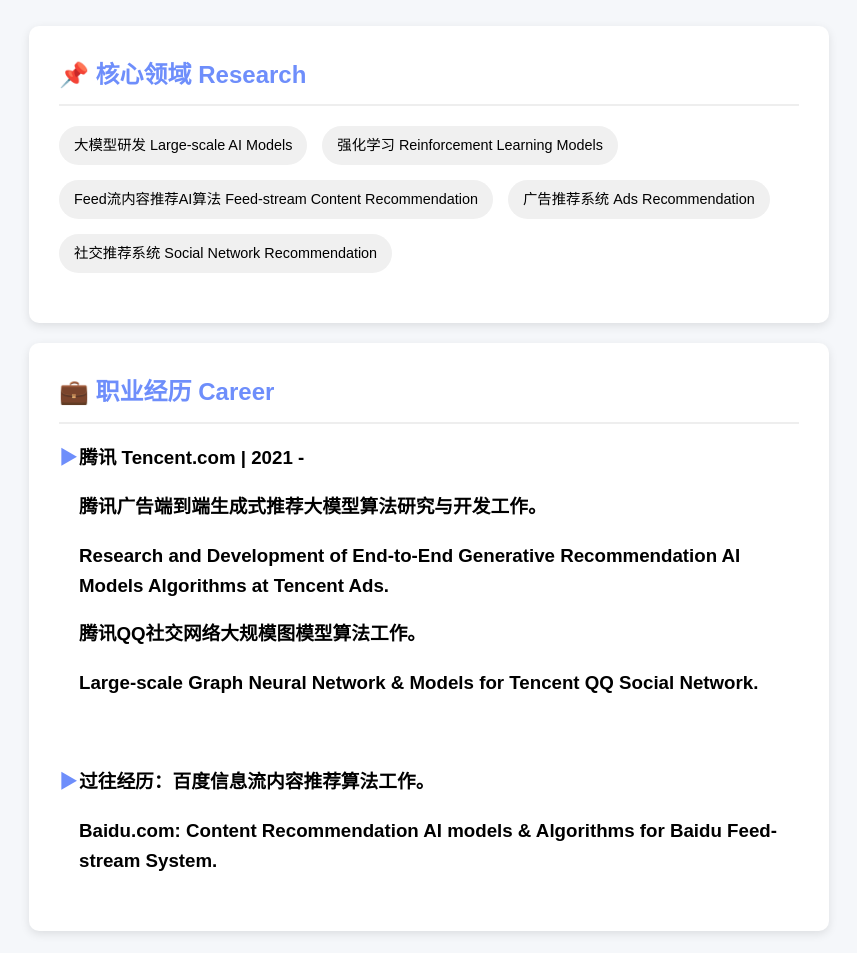
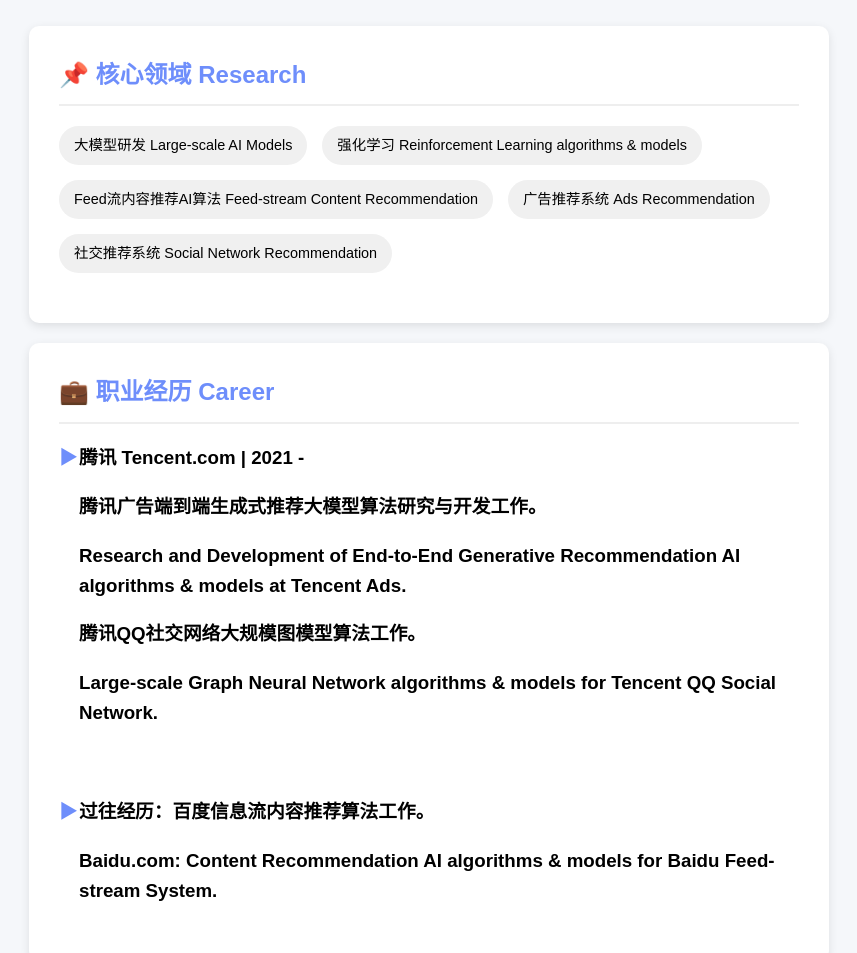
Before and after one commit to xiaoxiong28/whitnyxiong.github.io, a plain HTML site: page index.htm in a window 1280 px wide. Shown: the part 240-1193 px from the top of the page, without its empty margins (211-1068 px from the left). Drawn offline with Linux system fonts and the light colour scheme.

Commit message:
Update index.htm

```diff
--- a/index.htm
+++ b/index.htm
@@ -81,7 +81,7 @@
         <h2>📌 核心领域 Research</h2>
         <div class="skills">
             <span class="skill-tag">大模型研发 Large-scale AI Models</span>
-            <span class="skill-tag">强化学习 Reinforcement Learning Models</span>
+            <span class="skill-tag">强化学习 Reinforcement Learning algorithms & models</span>
             <span class="skill-tag">Feed流内容推荐AI算法 Feed-stream Content Recommendation</span>
             <span class="skill-tag">广告推荐系统 Ads Recommendation</span>
             <span class="skill-tag">社交推荐系统 Social Network Recommendation</span>
@@ -93,13 +93,13 @@
         <div class="experience-item">
             <h3>腾讯 Tencent.com | 2021 - </h3>
             <h3>腾讯广告端到端生成式推荐大模型算法研究与开发工作。</h3>
-            <h3>Research and Development of End-to-End Generative Recommendation AI Models Algorithms at Tencent Ads.</h3>
+            <h3>Research and Development of End-to-End Generative Recommendation AI algorithms & models at Tencent Ads.</h3>
             <h3>腾讯QQ社交网络大规模图模型算法工作。</h3>
-            <h3>Large-scale Graph Neural Network & Models for Tencent QQ Social Network.</h3><br/>
+            <h3>Large-scale Graph Neural Network algorithms & models for Tencent QQ Social Network.</h3><br/>
         </div>
         <div class="experience-item">
             <h3>过往经历：百度信息流内容推荐算法工作。</h3>
-            <h3>Baidu.com: Content Recommendation AI models & Algorithms for Baidu Feed-stream System.</h3>
+            <h3>Baidu.com: Content Recommendation AI algorithms & models for Baidu Feed-stream System.</h3>
         </div>
     </div>
 
```
